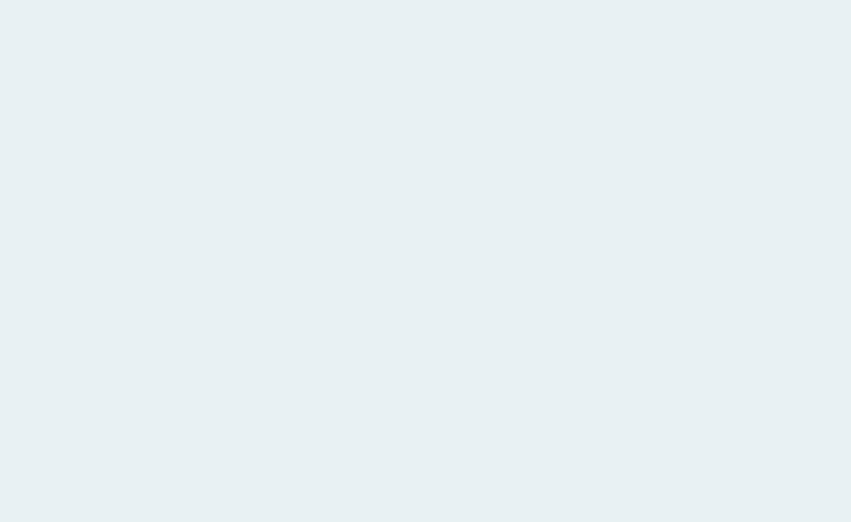
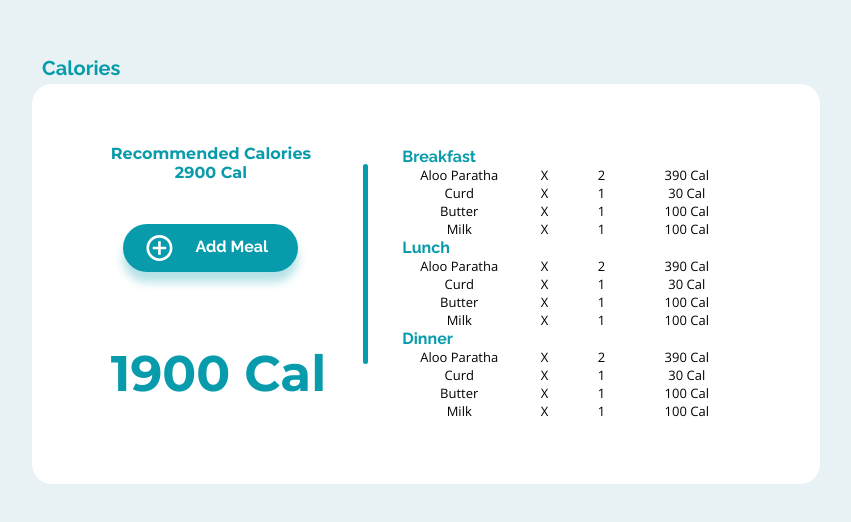
Before and after one commit to kulstuff/bajajfit-web, a React (Create React App) app: page / in a window 1280 px wide. Shown: the part 116-638 px from the top of the page, without its empty margins (214-1065 px from the left). Built offline with nearby package versions, Linux system fonts and the light colour scheme.

Commit message:
CalorieWidgetLarge

```diff
--- a/src/App.js
+++ b/src/App.js
@@ -1,9 +1,14 @@
 import React, { Component } from "react";
 import "./App.scss";
+import CalorieWidgetLarge from "./components/CalorieWidgetLarge/CalorieWidgetLarge";
 
 class App extends Component {
   render() {
-    return <div className="App"></div>;
+    return (
+      <div className="App">
+        <CalorieWidgetLarge />
+      </div>
+    );
   }
 }
 
--- /dev/null
+++ b/src/components/CalorieWidgetLarge/CalorieWIdgetLarge.scss
@@ -0,0 +1,106 @@
+@import "../../App.scss";
+
+.CalorieWidgetLarge {
+  width: 788px;
+  height: 400px;
+  border-radius: 20px;
+  font-weight: bold;
+
+  /* White Color */
+
+  background: $white;
+
+  &__Title {
+    color: $main-color;
+    position: absolute;
+    top: -7%;
+    left: 10px;
+    font-size: 20px;
+  }
+
+  &__Info {
+    // background-color: red;
+    height: 100%;
+
+    &-Recommended {
+      font-family: Montserrat;
+      color: $main-color;
+      text-align: center;
+      position: absolute;
+      left: 10%;
+      top: 15%;
+    }
+  }
+
+  &__Data {
+    // background-color: blue;
+    height: 100%;
+    color: $main-color;
+    position: relative;
+    top: 62%;
+    left: 37%;
+    transform: translate(-50%, -50%);
+  }
+  &__Meal {
+    text-align: center;
+    &-Title {
+      color: $main-color;
+    }
+  }
+  &__Item {
+    color: black;
+    font-weight: 100;
+    font-family: Open Sans;
+    font-size: 13px;
+
+    &-Container {
+      width: 80%;
+      padding-left: 15%;
+      margin: 15px 0px;
+    }
+  }
+  &__Add-Meal {
+    background-color: $main-color;
+    font-size: 16px;
+    font-weight: bold;
+    height: 48px;
+    width: 175px;
+    border-radius: 30px;
+    position: absolute;
+    left: 11.5%;
+    top: 35%;
+    box-shadow: 0 10px 10px rgba($main-color, 0.3);
+    transition: ease 0.5s;
+    &:hover {
+      box-shadow: 0 0px 10px rgba($main-color, 0.3);
+    }
+    &-Icon {
+      font-size: 32px;
+      text-align: center;
+    }
+    &-Text {
+      //   position: relative;
+      //   left: 50%;
+      text-align: left;
+      padding: 5px 0;
+    }
+  }
+  &__Total-Calories {
+    position: absolute;
+    left: 10%;
+    bottom: 20%;
+    font-size: 50px;
+    font-family: Montserrat;
+    color: $main-color;
+  }
+  &__Divider {
+    height: 50%;
+    background-color: $main-color;
+    width: 5px;
+    position: absolute;
+    left: 42%;
+    top: 45%;
+    transform: translateY(-50%);
+    border-radius: 10px;
+  }
+}
--- /dev/null
+++ b/src/components/CalorieWidgetLarge/CalorieWidgetLarge.js
@@ -0,0 +1,89 @@
+import React, { Component } from "react";
+
+import "./CalorieWIdgetLarge.scss";
+import { forEach } from "async";
+
+class CalorieWidgetLarge extends Component {
+  constructor(props) {
+    super(props);
+    this.state = {
+      breakfast: [
+        { food: "Aloo Paratha", qty: "2", calories: "390" },
+        { food: "Curd", qty: "1", calories: "30" },
+        { food: "Butter", qty: "1", calories: "100" },
+        { food: "Milk", qty: "1", calories: "100" }
+      ],
+      lunch: [
+        { food: "Aloo Paratha", qty: "2", calories: "390" },
+        { food: "Curd", qty: "1", calories: "30" },
+        { food: "Butter", qty: "1", calories: "100" },
+        { food: "Milk", qty: "1", calories: "100" }
+      ],
+      dinner: [
+        { food: "Aloo Paratha", qty: "2", calories: "390" },
+        { food: "Curd", qty: "1", calories: "30" },
+        { food: "Butter", qty: "1", calories: "100" },
+        { food: "Milk", qty: "1", calories: "100" }
+      ]
+    };
+  }
+  render() {
+    let printFood = item => {
+      return (
+        <div classname="col-12">
+          <div className="CalorieWidgetLarge__Meal col col-4">
+            <div className="CalorieWidgetLarge__Item">{item.food}</div>
+          </div>
+
+          <div className="CalorieWidgetLarge__Meal col col-2">
+            <div className="CalorieWidgetLarge__Item">X</div>
+          </div>
+          <div className="CalorieWidgetLarge__Meal col col-2">
+            <div className="CalorieWidgetLarge__Item">{item.qty}</div>
+          </div>
+          <div className="CalorieWidgetLarge__Meal col col-4">
+            <div className="CalorieWidgetLarge__Item">{item.calories} Cal</div>
+          </div>
+        </div>
+      );
+    };
+
+    return (
+      <div className="test CalorieWidgetLarge">
+        <h1 className="CalorieWidgetLarge__Title">Calories</h1>
+        <div className="col col-4 CalorieWidgetLarge__Info">
+          <div className="CalorieWidgetLarge__Info-Recommended">
+            Recommended Calories <br /> 2900 Cal
+          </div>
+          <button className="CalorieWidgetLarge__Add-Meal">
+            <ion-icon
+              name="add-circle-outline"
+              class="CalorieWidgetLarge__Add-Meal-Icon col col-5"
+            ></ion-icon>
+            <p className="CalorieWidgetLarge__Add-Meal-Text col col-7">
+              Add Meal
+            </p>
+          </button>
+          <div className="CalorieWidgetLarge__Total-Calories">1900 Cal</div>
+        </div>
+        <div className="CalorieWidgetLarge__Divider"></div>
+        <div className="col col-8 CalorieWidgetLarge__Data">
+          <div className="CalorieWidgetLarge__Item-Container">
+            <div className="CalorieWidgetLarge__Meal-Title">Breakfast</div>
+            {this.state.breakfast.map(printFood)}
+          </div>
+          <div className="CalorieWidgetLarge__Item-Container">
+            <div className="CalorieWidgetLarge__Meal-Title">Lunch</div>
+            {this.state.lunch.map(printFood)}
+          </div>
+          <div className="CalorieWidgetLarge__Item-Container">
+            <div className="CalorieWidgetLarge__Meal-Title">Dinner</div>
+            {this.state.dinner.map(printFood)}
+          </div>
+        </div>
+      </div>
+    );
+  }
+}
+
+export default CalorieWidgetLarge;
```
